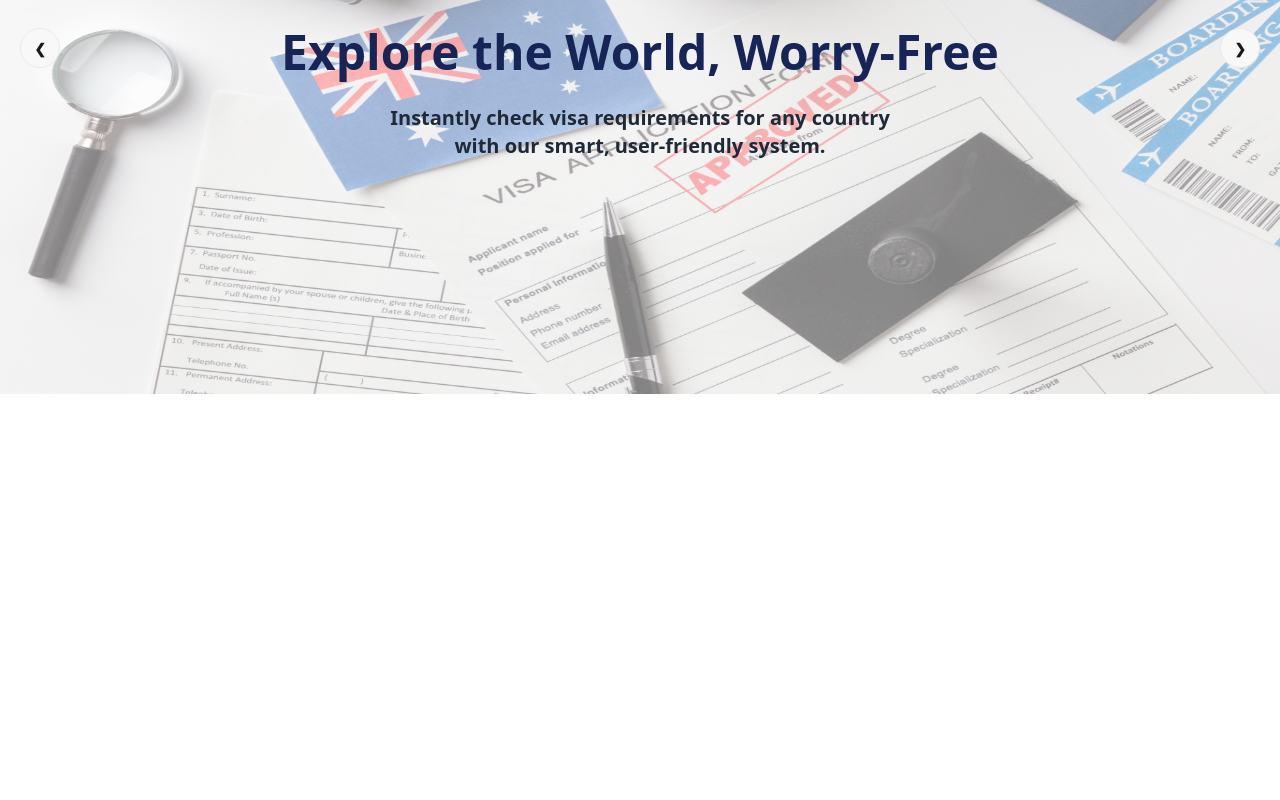
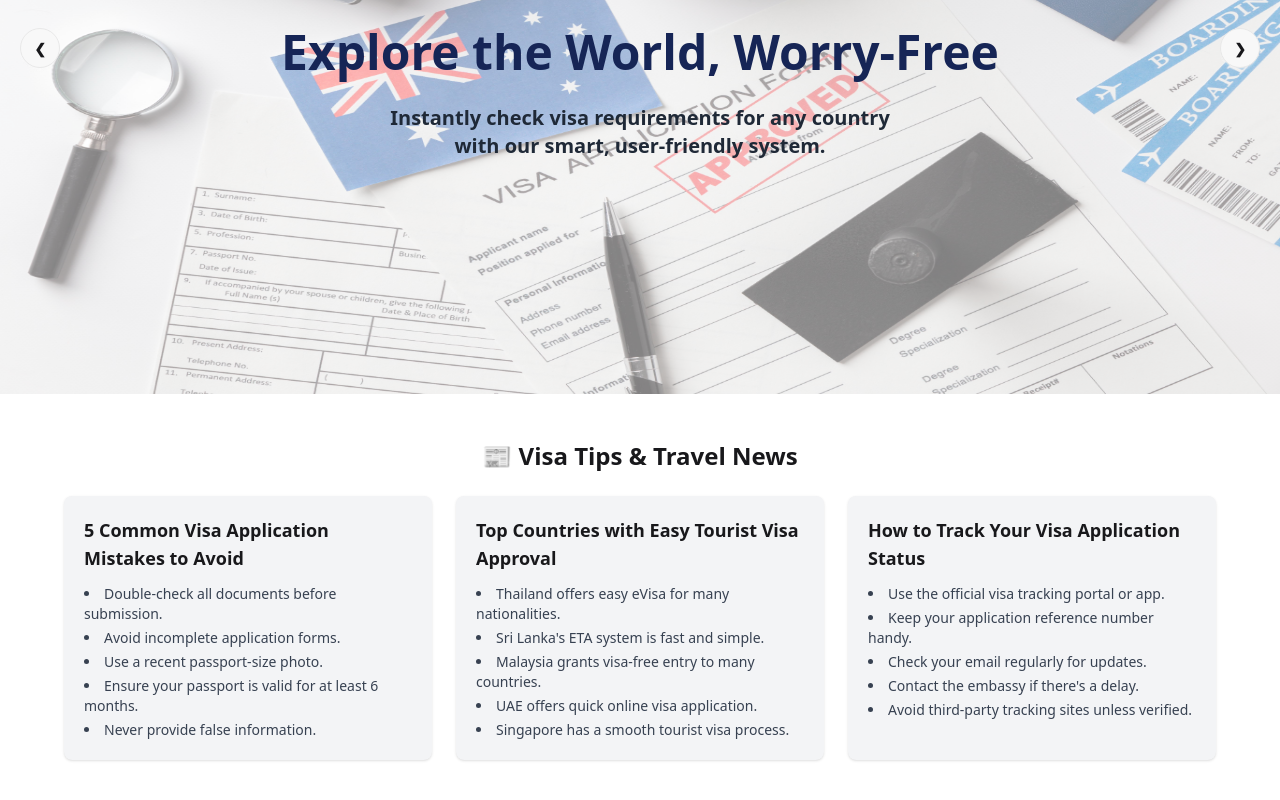
Before and after one commit to bishalsaha-official/Visa-Navigator-Client, a React (Vite) app: page / in a window 1280 px wide. Shown: the part 274-1074 px from the top of the page. Before the commit the page ends 800 px from the top, so only its background shows below. Built offline with nearby package versions, Linux system fonts and the light colour scheme.

Commit message:
Visa Tips & Travel News

```diff
--- /dev/null
+++ b/src/components/VisaTipsSection.jsx
@@ -0,0 +1,59 @@
+import React from "react";
+
+const VisaTipsSection = () => {
+    const tips = [
+        {
+            title: "5 Common Visa Application Mistakes to Avoid",
+            points: [
+                "Double-check all documents before submission.",
+                "Avoid incomplete application forms.",
+                "Use a recent passport-size photo.",
+                "Ensure your passport is valid for at least 6 months.",
+                "Never provide false information.",
+            ],
+        },
+        {
+            title: "Top Countries with Easy Tourist Visa Approval",
+            points: [
+                "Thailand offers easy eVisa for many nationalities.",
+                "Sri Lanka's ETA system is fast and simple.",
+                "Malaysia grants visa-free entry to many countries.",
+                "UAE offers quick online visa application.",
+                "Singapore has a smooth tourist visa process.",
+            ],
+        },
+        {
+            title: "How to Track Your Visa Application Status",
+            points: [
+                "Use the official visa tracking portal or app.",
+                "Keep your application reference number handy.",
+                "Check your email regularly for updates.",
+                "Contact the embassy if there's a delay.",
+                "Avoid third-party tracking sites unless verified.",
+            ],
+        },
+    ];
+
+    return (
+        <section className="bg-white py-10 px-4 md:px-16">
+            <h2 className="text-2xl font-bold mb-6 text-center">📰 Visa Tips & Travel News</h2>
+            <div className="grid md:grid-cols-3 gap-6">
+                {tips.map((tip, index) => (
+                    <div
+                        key={index}
+                        className="bg-gray-100 p-5 rounded-lg shadow-sm hover:shadow-md transition"
+                    >
+                        <h3 className="text-lg font-semibold mb-3">{tip.title}</h3>
+                        <ul className="list-disc list-inside text-gray-700 text-sm space-y-1">
+                            {tip.points.map((point, i) => (
+                                <li key={i}>{point}</li>
+                            ))}
+                        </ul>
+                    </div>
+                ))}
+            </div>
+        </section>
+    );
+};
+
+export default VisaTipsSection;
--- a/src/pages/Home.jsx
+++ b/src/pages/Home.jsx
@@ -1,9 +1,11 @@
 import Banner from "../components/Banner";
+import VisaTipsSection from "../components/VisaTipsSection";
 
 const Home = () => {
     return (
         <div>
             <Banner></Banner>
+            <VisaTipsSection></VisaTipsSection>
         </div>
     );
 };
```
